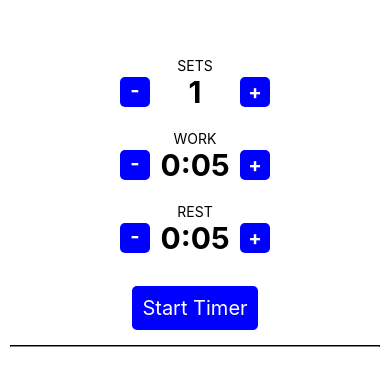
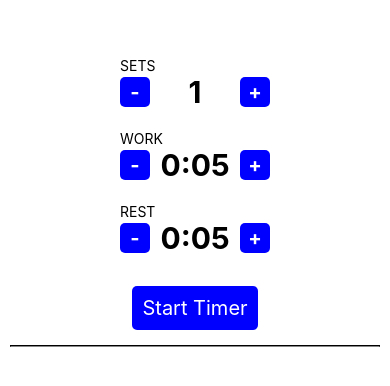
Before and after one commit to AragonCodes/react-native-intervals-timer, a React Native app: screen / in a window 390 px wide. Shown: the part 218-604 px from the top of the page. Built offline with nearby package versions, Linux system fonts and the light colour scheme.

Commit message:
Replaced repeated JSX with Components: Control, Button.

```diff
--- a/App.js
+++ b/App.js
@@ -6,39 +6,61 @@ import {
 const withLeadingZero = (seconds) => (seconds >= 10 ? seconds : `0${seconds}`);
 const printMinutesSeconds = (seconds) => `${Math.floor(seconds / 60)}:${withLeadingZero(seconds % 60)}`;
 const printTimer = (seconds) => ((seconds >= 60) ? printMinutesSeconds(seconds) : `${seconds}`);
-const maxTimerDuration = 59 * 60 + 59; // MAX TIMER => 59:59
+
 const STATUS_COUNTDOWN = {
   HOME: 'HOME',
   WORK: 'WORK',
   REST: 'REST',
   FINISHED: 'FINISHED'
 };
+const DEFAULT_SET_COUNT = 1;
+const DEFAULT_WORK_DURATION = 5;
+const DEFAULT_REST_DURATION = 5;
 
-const HorizontalBreak = () => (
-  <View style={styles.horizontalBreak} />
+const Control = ({
+  field,
+  updateField,
+  renderField,
+  label
+}) => {
+  const increaseState = () => updateField((state) => state + 1);
+  const decreaseState = () => updateField((state) => ((state - 1 <= 0) ? 0 : state - 1));
+
+  return (
+    <View>
+      <Text style={styles.indicatorLabel}>{label}</Text>
+      <View style={styles.indicatorContainer}>
+        <TouchableOpacity style={styles.toggleButton} onPress={decreaseState}>
+          <Text style={styles.toggleButtonText}>-</Text>
+        </TouchableOpacity>
+        <Text style={styles.indicator}>
+          {
+            renderField
+              ? renderField(field)
+              : field
+          }
+        </Text>
+        <TouchableOpacity style={styles.toggleButton} onPress={increaseState}>
+          <Text style={styles.toggleButtonText}>+</Text>
+        </TouchableOpacity>
+      </View>
+    </View>
+  );
+};
+
+const Button = ({ label, onPress }) => (
+  <TouchableOpacity style={styles.button} onPress={onPress}>
+    <Text style={styles.buttonText}>{label}</Text>
+  </TouchableOpacity>
 );
 
 export default function App() {
-  const [workDuration, setWorkDuration] = useState(5);
-  const increaseWorkDuration = () => setWorkDuration((state) => state + 1);
-  const decreaseWorkDuration = () => {
-    setWorkDuration((state) => ((state - 1) > 0 ? state - 1 : 0));
-  };
+  // Config
+  const [workDuration, setWorkDuration] = useState(DEFAULT_WORK_DURATION);
+  const [restDuration, setRestDuration] = useState(DEFAULT_REST_DURATION);
+  const [setsCount, setSetsCount] = useState(DEFAULT_SET_COUNT);
 
-  const [restDuration, setRestDuration] = useState(5);
-  const increaseRestDuration = () => { setRestDuration((state) => ((state + 1) < maxTimerDuration ? state + 1 : maxTimerDuration)); };
-  const decreaseRestDuration = () => {
-    setRestDuration((state) => ((state - 1) > 0 ? state - 1 : 0));
-  };
-
-  const [setsCount, setSetsCount] = useState(1);
-  const increaseSetsCount = () => {
-    setSetsCount((state) => ((state + 1) < maxTimerDuration ? state + 1 : maxTimerDuration));
-  };
-  const decreaseSetsCount = () => {
-    setSetsCount((state) => ((state - 1) > 0 ? state - 1 : 0));
-  };
-
+  // Current
   const [currentSetsLeft, setCurrentSetsLeft] = useState(0);
   const [currentWorkDuration, setCurrentWorkDuration] = useState(0);
   const [currentRestDuration, setCurrentRestDuration] = useState(0);
@@ -46,10 +68,10 @@ export default function App() {
 
   const [isCounting, setIsCounting] = useState(false);
   const stopTimer = () => setIsCounting(false);
-  const startTimer = () => setIsCounting(true);
+  const resumeTimer = () => setIsCounting(true);
 
   const [timer, setTimer] = useState(workDuration);
-  const decreaseCountdown = () => setTimer((state) => ((state - 1) > 0 ? state - 1 : 0));
+  const timerTick = () => setTimer((state) => ((state - 1) > 0 ? state - 1 : 0));
 
   useEffect(() => {
     let timeout;
@@ -60,7 +82,7 @@ export default function App() {
 
     if (isCounting) {
       timeout = setTimeout(() => {
-        decreaseCountdown();
+        timerTick();
         if (timer - 1 === 0) {
           if (countdownStatus === STATUS_COUNTDOWN.WORK) {
             if (currentSetsLeft > 1) {
@@ -90,13 +112,13 @@ export default function App() {
     currentWorkDuration
   ]);
 
-  const startCountdown = () => {
+  const startTimer = () => {
     setCurrentSetsLeft(setsCount);
     setCurrentRestDuration(restDuration);
     setCurrentWorkDuration(workDuration);
     setTimer(workDuration);
     setCountdownStatus(STATUS_COUNTDOWN.WORK);
-    startTimer();
+    resumeTimer();
   };
 
   const quitCountdown = () => {
@@ -109,34 +131,22 @@ export default function App() {
 
     const PanelOptions = () => {
       if (isCounting) {
-        return (
-          <TouchableOpacity style={styles.button} onPress={stopTimer}>
-            <Text style={styles.buttonText}>Stop</Text>
-          </TouchableOpacity>
-        );
+        return <Button label="Stop" onPress={stopTimer} />;
       }
 
       if (countdownStatus !== STATUS_COUNTDOWN.FINISHED) {
         return (
           <>
-            <TouchableOpacity style={styles.button} onPress={startTimer}>
-              <Text style={styles.buttonText}>Resume</Text>
-            </TouchableOpacity>
-            <TouchableOpacity style={styles.button} onPress={quitCountdown}>
-              <Text style={styles.buttonText}>Quit</Text>
-            </TouchableOpacity>
+            <Button label="Resume" onPress={resumeTimer} />
+            <Button label="Quit" onPress={quitCountdown} />
           </>
         );
       }
 
       return (
         <>
-          <TouchableOpacity style={styles.button} onPress={startCountdown}>
-            <Text style={styles.buttonText}>Restart</Text>
-          </TouchableOpacity>
-          <TouchableOpacity style={styles.button} onPress={quitCountdown}>
-            <Text style={styles.buttonText}>Quit</Text>
-          </TouchableOpacity>
+          <Button label="Restart" onPress={startTimer} />
+          <Button label="Quit" onPress={quitCountdown} />
         </>
       );
     };
@@ -146,7 +156,7 @@ export default function App() {
         <Text>
           {`Set #${currentSetsLeft}`}
         </Text>
-        <Text style={[styles.indicatorLabel, {}]}>
+        <Text style={styles.indicatorLabel}>
           {countdownStatus}
         </Text>
         <Text style={{ marginHorizontal: 15, fontSize: 30, fontWeight: 'bold' }}>{printTimer(timer)}</Text>
@@ -157,54 +167,24 @@ export default function App() {
 
   return (
     <View style={styles.container}>
-      <View>
-        <Text style={styles.indicatorLabel}>
-          SETS
-        </Text>
-        <View style={styles.indicatorContainer}>
-          <TouchableOpacity style={[styles.toggleButton, { paddingBottom: 3 }]} onPress={decreaseSetsCount}>
-            <Text style={styles.toggleButtonText}>-</Text>
-          </TouchableOpacity>
-          <Text style={styles.indicator}>{setsCount}</Text>
-          <TouchableOpacity style={styles.toggleButton} onPress={increaseSetsCount}>
-            <Text style={styles.toggleButtonText}>+</Text>
-          </TouchableOpacity>
-        </View>
-      </View>
-      <View>
-        <Text style={styles.indicatorLabel}>
-          WORK
-        </Text>
-        <View style={styles.indicatorContainer}>
-          <TouchableOpacity style={[styles.toggleButton, { paddingBottom: 3 }]} onPress={decreaseWorkDuration}>
-            <Text style={styles.toggleButtonText}>-</Text>
-          </TouchableOpacity>
-          <Text style={styles.indicator}>{printMinutesSeconds(workDuration)}</Text>
-          <TouchableOpacity style={styles.toggleButton} onPress={increaseWorkDuration}>
-            <Text style={styles.toggleButtonText}>+</Text>
-          </TouchableOpacity>
-        </View>
-      </View>
-      <View>
-        <Text style={styles.indicatorLabel}>
-          REST
-        </Text>
-        <View style={styles.indicatorContainer}>
-          <TouchableOpacity style={[styles.toggleButton, { paddingBottom: 3 }]} onPress={decreaseRestDuration}>
-            <Text style={styles.toggleButtonText}>-</Text>
-          </TouchableOpacity>
-          <Text style={styles.indicator}>{printMinutesSeconds(restDuration)}</Text>
-          <TouchableOpacity style={styles.toggleButton} onPress={increaseRestDuration}>
-            <Text style={styles.toggleButtonText}>+</Text>
-          </TouchableOpacity>
-        </View>
-      </View>
-      {(countdownStatus !== STATUS_COUNTDOWN.HOME) ? null : (
-        <TouchableOpacity style={styles.button} onPress={startCountdown}>
-          <Text style={styles.buttonText}>Start Timer</Text>
-        </TouchableOpacity>
-      )}
-      <HorizontalBreak />
+      <Control label="SETS" field={setsCount} updateField={setSetsCount} />
+      <Control
+        label="WORK"
+        field={workDuration}
+        updateField={setWorkDuration}
+        renderField={printMinutesSeconds}
+      />
+      <Control
+        label="REST"
+        field={restDuration}
+        updateField={setRestDuration}
+        renderField={printMinutesSeconds}
+      />
+      {
+        (countdownStatus === STATUS_COUNTDOWN.HOME)
+        && <Button label="Start Timer" onPress={startTimer} />
+      }
+      <View style={styles.horizontalBreak} />
       {renderActiveTimerPanel()}
     </View>
   );
@@ -250,9 +230,6 @@ const styles = StyleSheet.create({
     fontSize: 30,
     fontWeight: 'bold'
   },
-  indicatorLabel: {
-    alignSelf: 'center'
-  },
   indicatorContainer: {
     flexDirection: 'row',
     alignItems: 'center',
```
